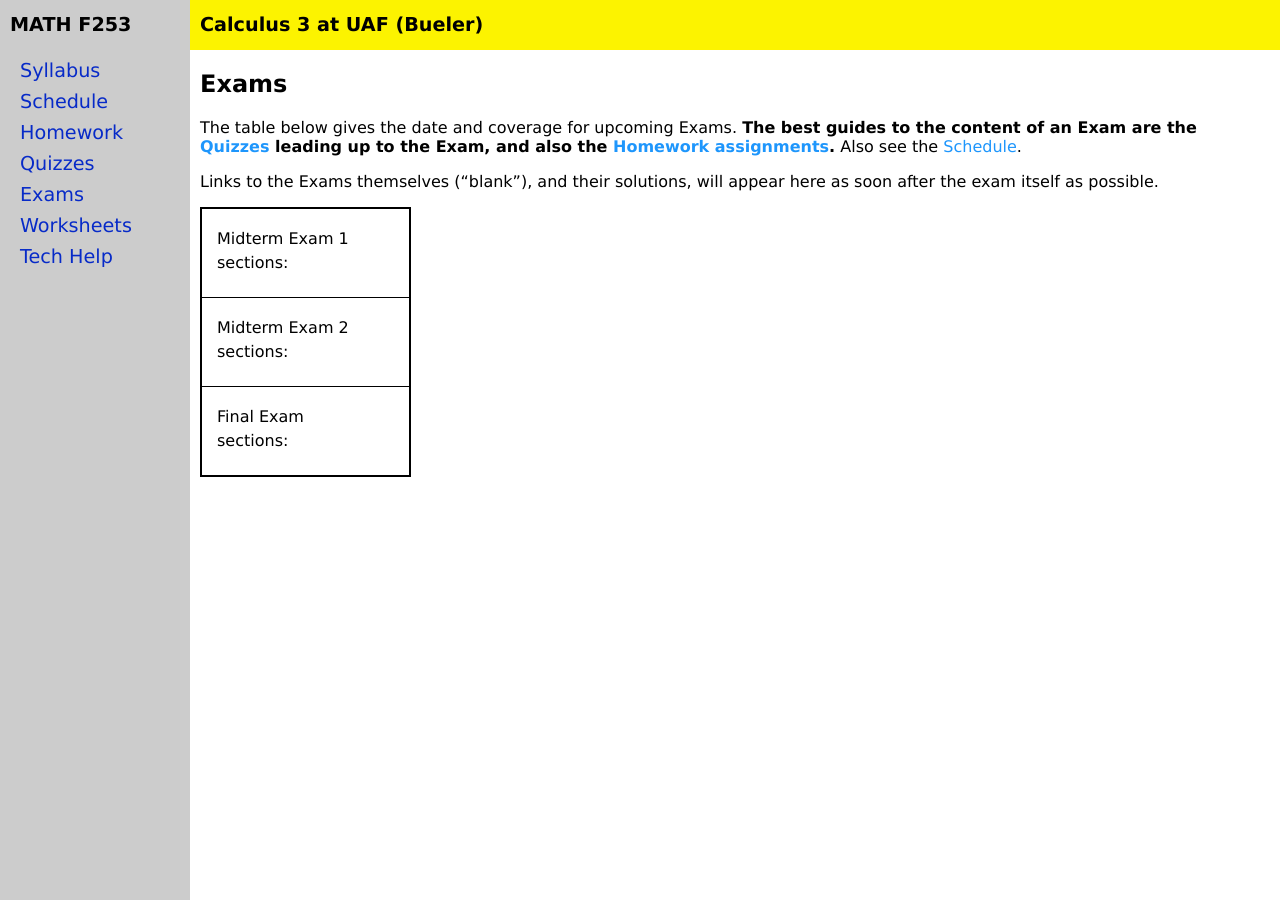
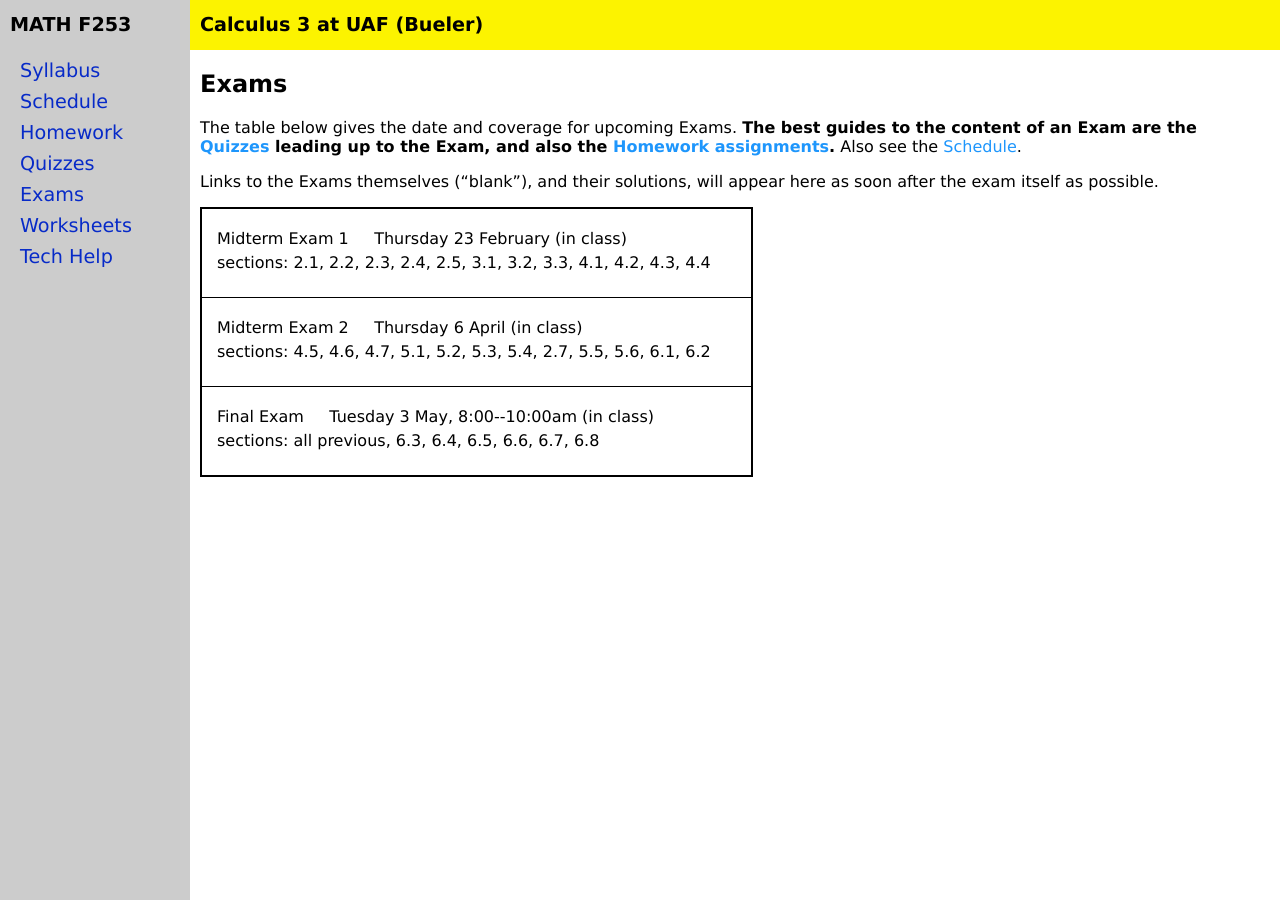
Before and after one commit to jrfaudree/HOM, a Jekyll site: the page built from exams.md, in a window 1280 px wide. Built offline with Jekyll 4.4.1, drawn with Linux system fonts in a browser that asks for light colours.

Commit message:
dates and sections for exams

```diff
--- a/_data/exams.yml
+++ b/_data/exams.yml
@@ -2,17 +2,13 @@ semester: Spring 2023
 home: assets/exams/S23
 exams:
 - name: Midterm Exam 1
-  #date: Thursday 6 October (in class)
-  #sections: 2.1, 2.2, 2.3, 2.4, 2.5, 2.7, 3.1, 3.2, 3.3, 3.4
+  date: Thursday 23 February (in class)
+  sections: 2.1, 2.2, 2.3, 2.4, 2.5, 3.1, 3.2, 3.3, 4.1, 4.2, 4.3, 4.4
   #blank: mid1.pdf
   #solutions: mid1solns.pdf
 - name: Midterm Exam 2
-  #date: Thursday 17 November (in class)
-  #sections: 3.7, 4.1, 5.1, 5.2, 5.3, 5.4, 5.5, 5.6, 6.1, 6.2
-  #blank: mid2.pdf
-  #solutions: mid2solns.pdf
+  date: Thursday 6 April (in class)
+  sections: 4.5, 4.6, 4.7, 5.1, 5.2, 5.3, 5.4, 2.7, 5.5, 5.6, 6.1, 6.2
 - name: Final Exam
-  #date: Tuesday 13 December, 10:15am--12:15am (in class)
-  #sections: all previous, 6.3, 6.4, 7.1, 7.2, 7.3
-  #blank: final.pdf
-  #solutions: finalsolns.pdf
+  date: Tuesday 3 May, 8:00--10:00am (in class)
+  sections: all previous, 6.3, 6.4, 6.5, 6.6, 6.7, 6.8
```
